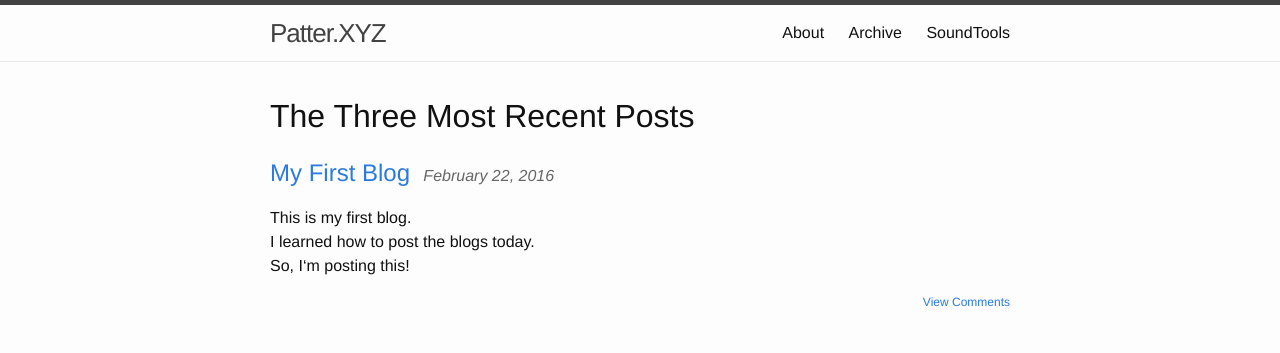
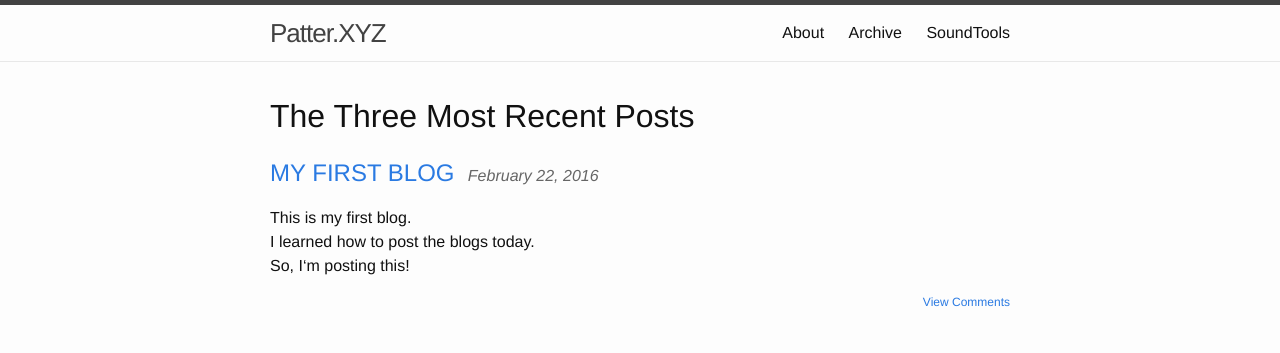
Before and after one commit to PatterXYZ/Blog, a Jekyll site: the page built from index.html, in a window 1280 px wide. Shown: the top 353 px of the page. Built offline with Jekyll 4.4.1, drawn with Linux system fonts in a browser that asks for light colours; comment, search, counter and statistics services are not loaded.

Commit message:
Update index.html

```diff
--- a/index.html
+++ b/index.html
@@ -8,7 +8,7 @@ layout: default
   </div>
   {% for post in site.posts limit:3 %}
   <div class="post">
-    <h2><a href="{{ post.url }}">{{post.title}}</a>&nbsp;
+    <h2><a style="text-transform:uppercase;" href="{{ post.url }}">{{post.title}}</a>&nbsp;
         <span class="date" style="font-size:16px">{{ post.date | date:"%B %d, %Y" }}</span></h2>
     {{ post.content }}
     <div class="view_comments_link">
```
